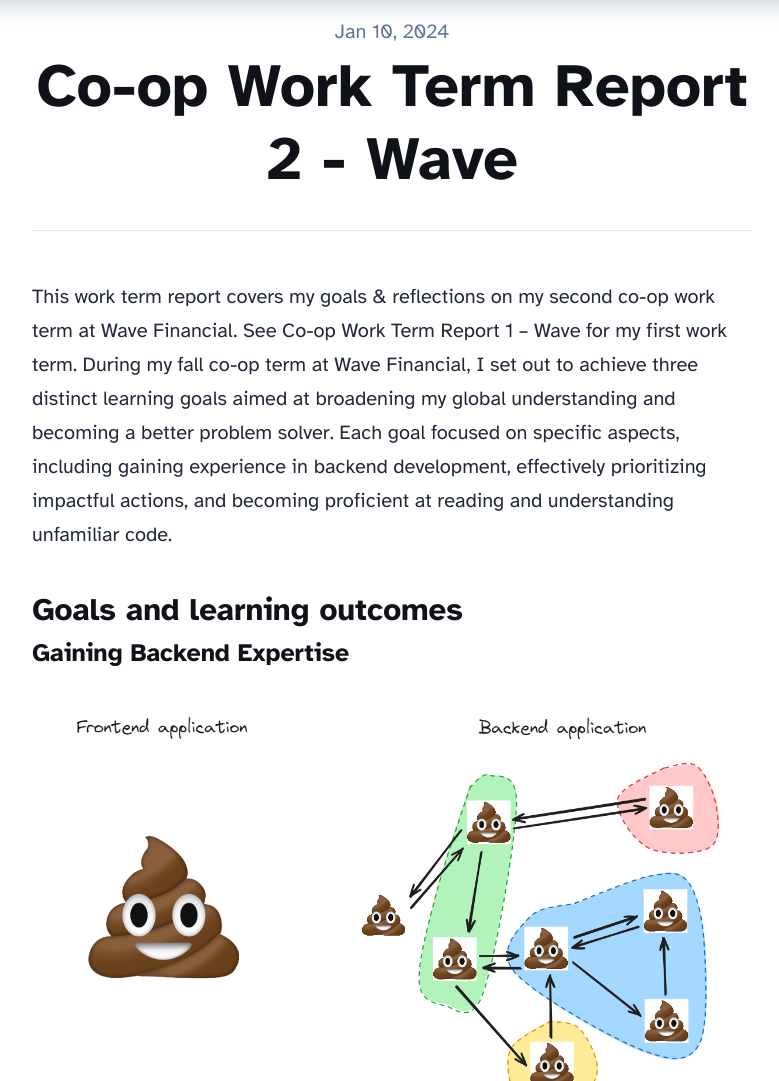
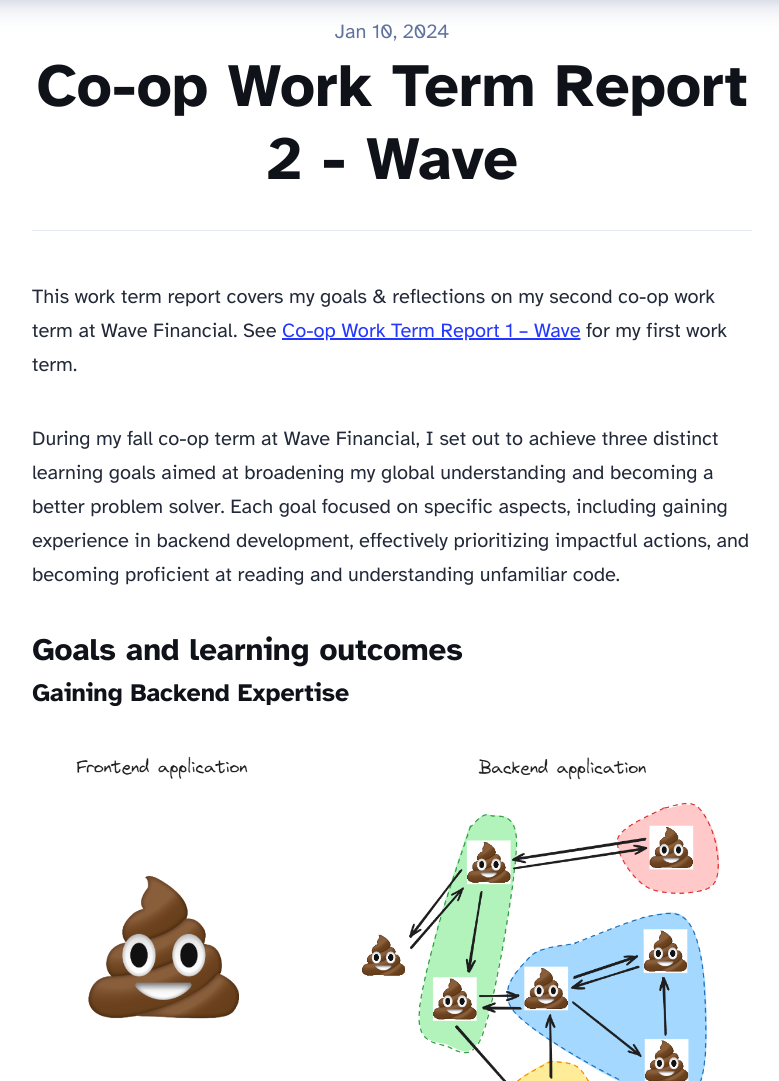
Before and after one commit to bensengupta/bensengupta.com, an Astro site: page /blog/wave-fall-2023-coop in a window 1280 px wide. Shown: the part 665-1746 px from the top of the page, without its empty margins (248-1027 px from the left). Built offline with nearby package versions, Linux system fonts and the light colour scheme; Astro itself is replaced by a stand-in of ours.

Commit message:
Add href

```diff
--- a/src/content/blog/wave-fall-2023-coop.md
+++ b/src/content/blog/wave-fall-2023-coop.md
@@ -5,7 +5,8 @@ pubDate: 'Jan 10 2024'
 heroImage: '/images/blog-coop-work-term-report-2-wave.jpg'
 ---
 
-This work term report covers my goals & reflections on my second co-op work term at Wave Financial. See Co-op Work Term Report 1 – Wave for my first work term.
+This work term report covers my goals & reflections on my second co-op work term at Wave Financial. See [Co-op Work Term Report 1 – Wave](/blog/wave-summer-2023-coop/) for my first work term.
+
 During my fall co-op term at Wave Financial, I set out to achieve three distinct learning goals aimed at broadening my global understanding and becoming a better problem solver. Each goal focused on specific aspects, including gaining experience in backend development, effectively prioritizing impactful actions, and becoming proficient at reading and understanding unfamiliar code.
 
 #### Goals and learning outcomes
```
